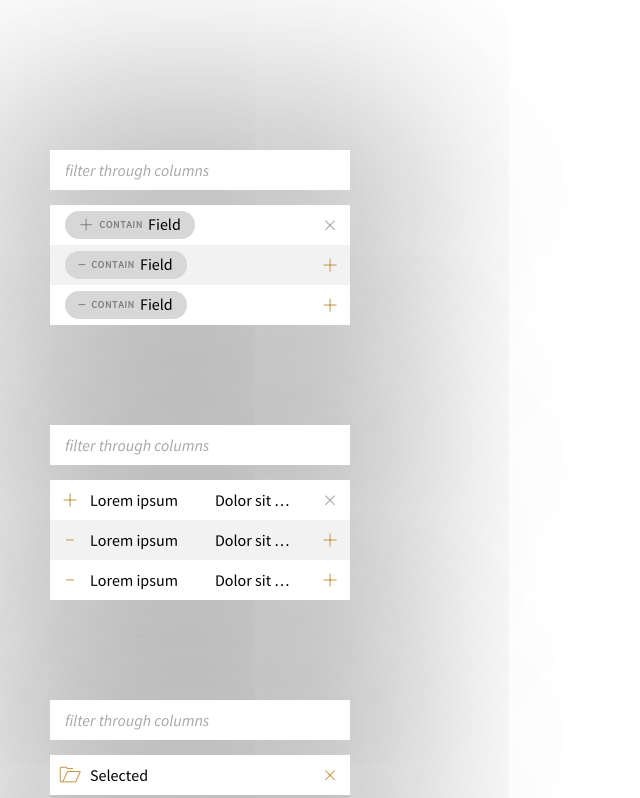
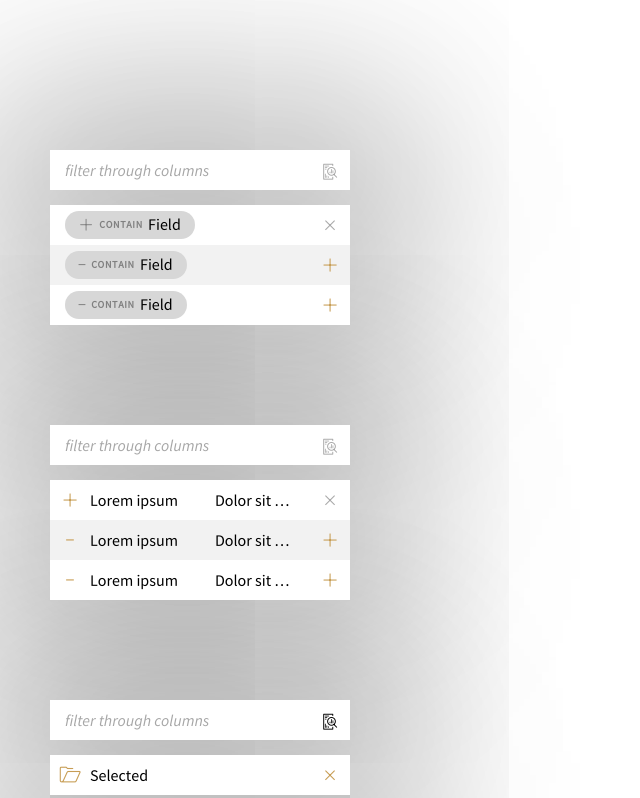
Before and after one commit to lordblendi/tracker-mockup, a Jekyll site: the page built from pages/popups.html, in a window 1280 px wide. Shown: the top 798 px of the page, without its empty margins (0-640 px from the left). Built offline with Jekyll 4.4.1, drawn with Linux system fonts in a browser that asks for light colours; nearby versions of some CDN libraries; comment, search, counter and statistics services are not loaded.

Commit message:
update adv multiselctor

```diff
--- a/_includes/popups/multiSelector-advanced.html
+++ b/_includes/popups/multiSelector-advanced.html
@@ -3,6 +3,7 @@
 
     <div class="multiSelector__search">
       <input type="search" class="multiSelector__searchInput" placeholder="filter through columns">
+      <a href="#" class="multiSelector__searchIconAdv">ऍ</a>
     </div>
 
   </div>
@@ -104,6 +105,7 @@
 
     <div class="multiSelector__search">
       <input type="search" class="multiSelector__searchInput" placeholder="filter through columns">
+      <a href="#" class="multiSelector__searchIconAdv">ऍ</a>
     </div>
 
   </div>
@@ -203,6 +205,7 @@
 
     <div class="multiSelector__search">
       <input type="search" class="multiSelector__searchInput" placeholder="filter through columns">
+      <a href="#" class="multiSelector__searchIconAdv multiSelector__searchIconAdv--active">ऍ</a>
     </div>
 
   </div>
--- a/sass/components/multiSelector.scss
+++ b/sass/components/multiSelector.scss
@@ -85,6 +85,29 @@
       }
     }
 
+    &IconAdv {
+      position: absolute;
+      top: 0;
+      right: 0;
+      width: 40px;
+      height: 40px;
+      color: #a8a8a8;
+      text-decoration: none;
+      font-size: 16px;
+      padding: 5px;
+      text-align: center;
+      line-height: 34px;
+      transition: all .3s ease-in-out;
+
+      &:hover {
+        color: #000;
+      }
+
+      &--active {
+        color: #000;
+      }
+    }
+
     &Selected {
       position: absolute;
       top: 0;
```
